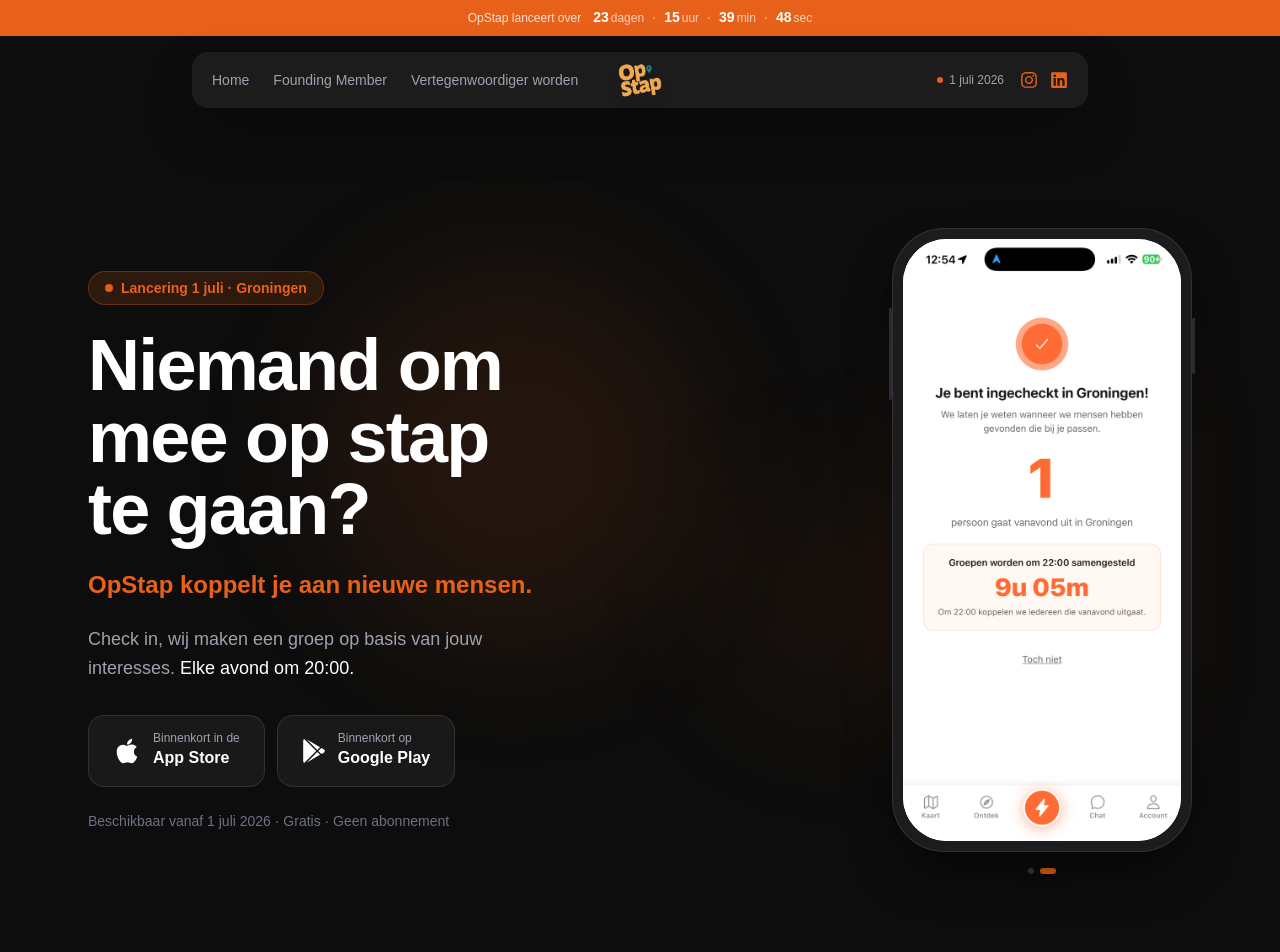
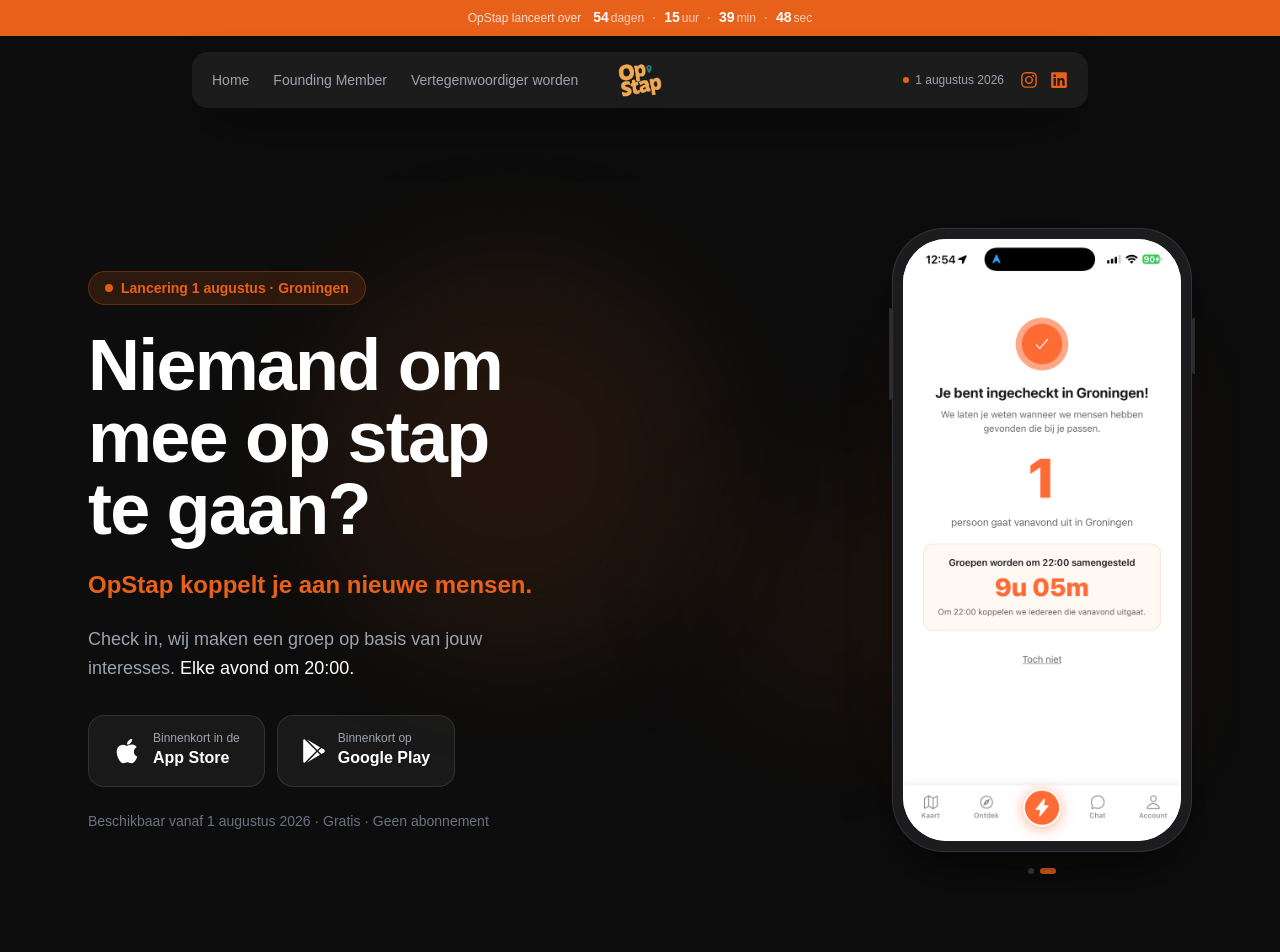
Before and after one commit to pascalwiersma/opstap-website, a Next.js app: page / in a window 1280 px wide. Shown: the top 952 px of the page. Built offline with nearby package versions, Linux system fonts and the light colour scheme.

Commit message:
fix: lanceringsdatum verschuiven van 1 juli naar 1 augustus 2026
Countdown, hero, founding member en nav tonen nu de nieuwe lanceringsdatum.

```diff
--- a/components/Countdown.tsx
+++ b/components/Countdown.tsx
@@ -2,7 +2,7 @@
 
 import { useEffect, useState } from 'react'
 
-const LANCERING = new Date('2026-07-01T10:00:00Z') // 12:00 Amsterdam (UTC+2 zomer)
+const LANCERING = new Date('2026-08-01T10:00:00Z') // 12:00 Amsterdam (UTC+2 zomer)
 
 function berekenRest() {
   const nu = Date.now()
--- a/components/FoundingMember.tsx
+++ b/components/FoundingMember.tsx
@@ -34,7 +34,7 @@
                 <span className="text-xl">📅</span>
                 <div>
                   <p className="text-white/60 text-xs">Beschikbaar vanaf</p>
-                  <p className="text-white font-black text-lg leading-none">1 juli 2026</p>
+                  <p className="text-white font-black text-lg leading-none">1 augustus 2026</p>
                 </div>
               </div>
               <p className="text-white/60 text-xs text-center">App Store · Google Play</p>
--- a/components/Hero.tsx
+++ b/components/Hero.tsx
@@ -14,7 +14,7 @@
           <div className="flex flex-col gap-6">
             <div className="inline-flex items-center gap-2 bg-[#E8611A]/15 border border-[#E8611A]/30 rounded-full px-4 py-1.5 w-fit">
               <span className="w-2 h-2 rounded-full bg-[#E8611A] animate-pulse" />
-              <span className="text-[#E8611A] text-sm font-semibold">Lancering 1 juli · Groningen</span>
+              <span className="text-[#E8611A] text-sm font-semibold">Lancering 1 augustus · Groningen</span>
             </div>
 
             <h1 className="text-5xl sm:text-6xl lg:text-7xl font-black leading-[1.05] tracking-tight">
@@ -52,7 +52,7 @@
             </div>
 
             <p className="text-gray-500 text-sm">
-              Beschikbaar vanaf 1 juli 2026 · Gratis · Geen abonnement
+              Beschikbaar vanaf 1 augustus 2026 · Gratis · Geen abonnement
             </p>
           </div>
 
--- a/components/Nav.tsx
+++ b/components/Nav.tsx
@@ -49,7 +49,7 @@
         <div className="flex items-center gap-3 flex-1 justify-end">
           <div className="hidden sm:flex items-center gap-1.5 mr-1">
             <span className="w-1.5 h-1.5 rounded-full bg-[#E8611A] animate-pulse" />
-            <span className="text-xs text-gray-400 font-medium">1 juli 2026</span>
+            <span className="text-xs text-gray-400 font-medium">1 augustus 2026</span>
           </div>
           <SocialIcons size="sm" />
         </div>
```
